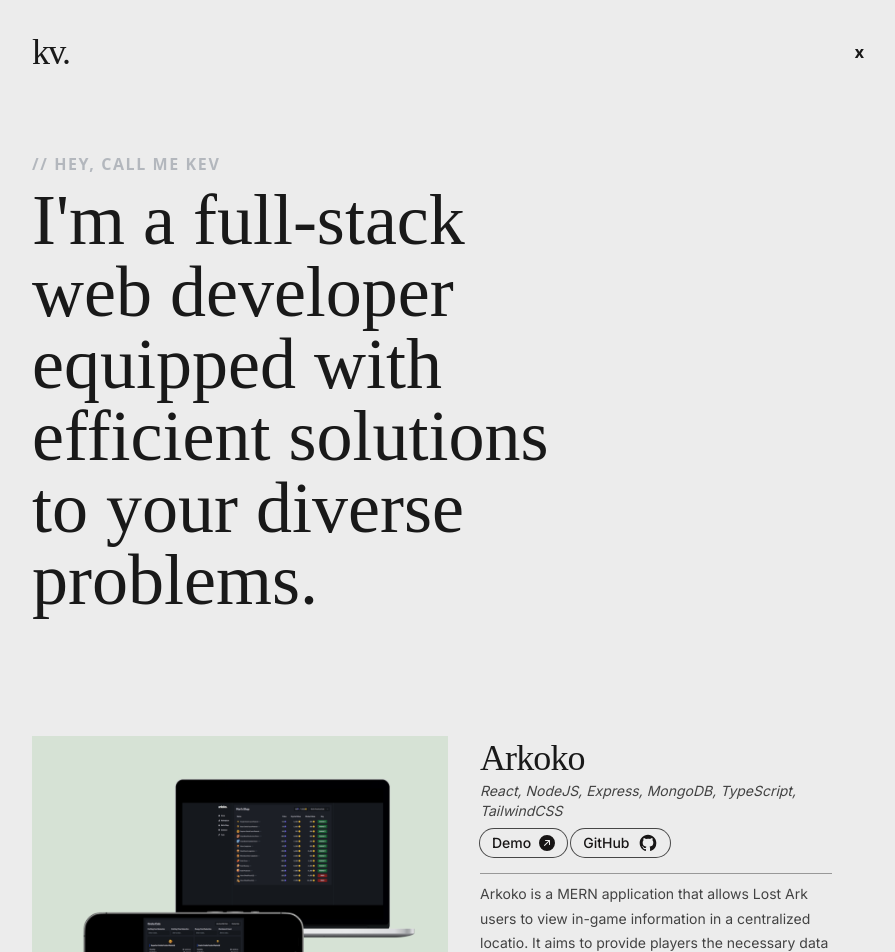
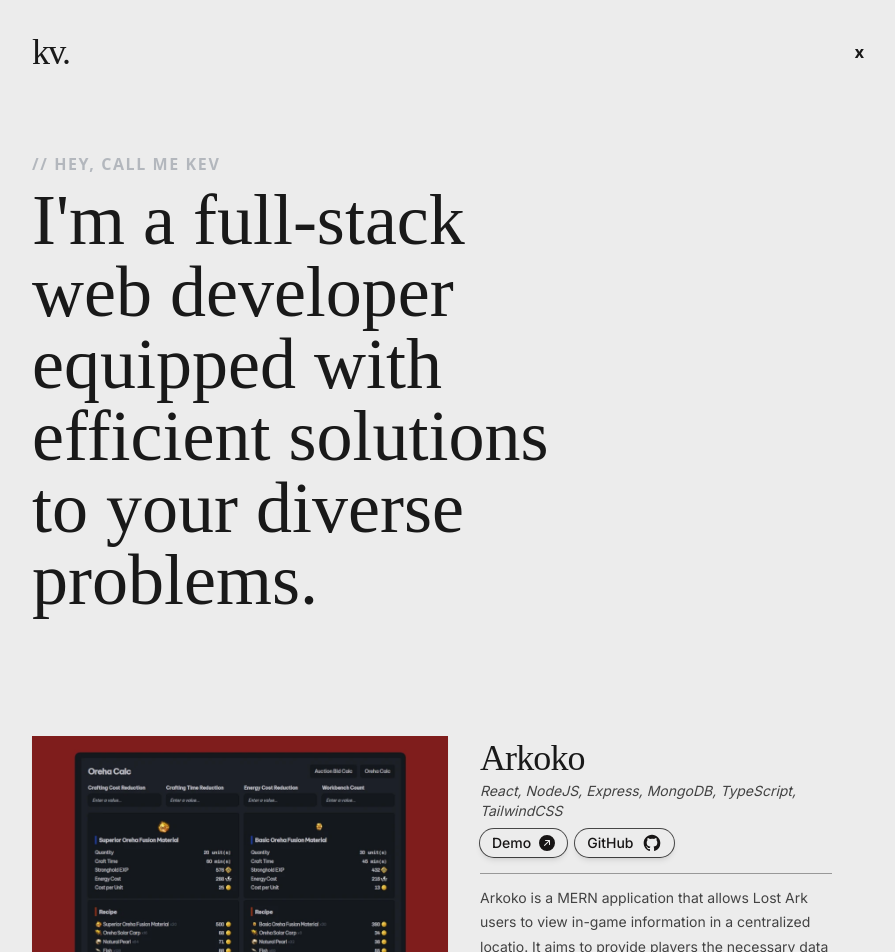
Before and after one commit to Yezo/personal-portfolio, a React (Vite) app: page / in a window 1280 px wide. Shown: the top 952 px of the page, without its empty margins (192-1087 px from the left). Built offline with nearby package versions, Linux system fonts and the light colour scheme; a web font is replaced by a local one.

Commit message:
css updates

```diff
--- a/src/components/CaseStudy/PromotionLink.tsx
+++ b/src/components/CaseStudy/PromotionLink.tsx
@@ -12,7 +12,7 @@ export const PromotionLink = ({ URL }: Props) => {
           Check it out.
         </h5>
         <Link to={URL} target="_blank">
-          <div className="max-w-fit rounded-full bg-darktext px-14 py-3 font-heading font-semibold tracking-widest text-primary transition-colors hover:bg-accent hover:text-white">
+          <div className="max-w-fit rounded-full bg-darktext px-14 py-3 font-heading font-semibold tracking-widest text-primary shadow-lg transition-colors hover:bg-accent hover:text-white">
             {URL}
           </div>
         </Link>
--- a/src/components/Header.tsx
+++ b/src/components/Header.tsx
@@ -37,7 +37,7 @@ export const Header = ({
           </h2>
         </div>
         {imageURL && (
-          <div className="grid w-full place-items-center">
+          <div className="grid w-full place-items-center shadow-sm">
             <img src={imageURL} alt={imageTitle} className="max-h-[25rem]" />
           </div>
         )}
--- a/src/components/ProjectSection.tsx
+++ b/src/components/ProjectSection.tsx
@@ -23,7 +23,7 @@ export const ProjectSection = ({
     <article className="flex w-full flex-wrap py-10">
       <img
         src={imageLink}
-        className="object-fit h-auto flex-1 md:w-2/4"
+        className="object-fit h-auto flex-1 shadow-sm md:w-2/4"
         alt={title}
       ></img>
       <div className="flex flex-col justify-between gap-2 pt-8 md:w-2/4 md:px-8 md:pt-0">
@@ -31,7 +31,7 @@ export const ProjectSection = ({
           <div className="flex flex-wrap items-center justify-between gap-2">
             <div>
               <Link to="/project/arkoko">
-                <h3 className="font-heading text-4xl leading-[1.25] tracking-tight hover:text-accent">
+                <h3 className="font-heading text-4xl leading-[1.25] tracking-tight hover:text-accent ">
                   {title}
                 </h3>
               </Link>
@@ -39,10 +39,10 @@ export const ProjectSection = ({
                 {technologies.join(", ")}
               </p>
             </div>
-            <div className=" space-x-1">
+            <div className="flex gap-2">
               <Link
                 to={demoLink}
-                className="transparent  hidden select-none items-center gap-2 rounded-full bg-transparent px-3 py-1 font-inter text-sm font-medium text-[#171515] ring-1 ring-black/[.70] transition-colors hover:bg-[#171515] hover:text-white focus:outline-none focus:ring active:opacity-75 sm:inline-flex"
+                className="transparent  hidden select-none items-center gap-2 rounded-full bg-transparent px-3 py-1 font-inter text-sm font-medium text-[#171515] shadow-md ring-1 ring-black/[.70] transition-colors hover:bg-[#171515] hover:text-white focus:outline-none focus:ring active:opacity-75 sm:inline-flex"
                 target="_blank"
               >
                 Demo
@@ -59,7 +59,7 @@ export const ProjectSection = ({
               </Link>
               <Link
                 to={gitHubLink}
-                className=" transparent  hidden select-none items-center gap-2 rounded-full bg-transparent px-3 py-1 font-inter text-sm font-medium text-[#171515] ring-1 ring-black/[.70] transition-colors hover:bg-[#171515] hover:text-white focus:outline-none focus:ring active:opacity-75 sm:inline-flex"
+                className=" transparent  hidden select-none items-center gap-2 rounded-full bg-transparent px-3 py-1 font-inter text-sm font-medium text-[#171515] shadow-md ring-1 ring-black/[.70] transition-colors hover:bg-[#171515] hover:text-white focus:outline-none focus:ring active:opacity-75 sm:inline-flex"
                 target="_blank"
               >
                 GitHub
@@ -86,7 +86,7 @@ export const ProjectSection = ({
         <div className="buttons flex flex-wrap gap-1">
           <Link
             to={caseStudyLink}
-            className="inline-flex select-none items-center gap-2 rounded bg-accent px-4 py-2 font-inter text-sm font-medium text-white ring-1 ring-black/[.70] transition-colors hover:bg-transparent hover:text-[#171515] focus:outline-none focus:ring active:opacity-75"
+            className="inline-flex select-none items-center gap-2 rounded bg-accent px-4 py-2 font-inter text-sm font-medium text-white shadow-md ring-1 ring-black/[.70] transition-colors hover:bg-transparent hover:text-[#171515] focus:outline-none focus:ring active:opacity-75"
           >
             View Case Study
             <svg
```
Also changed, not shown: public/arkoko.webp.
